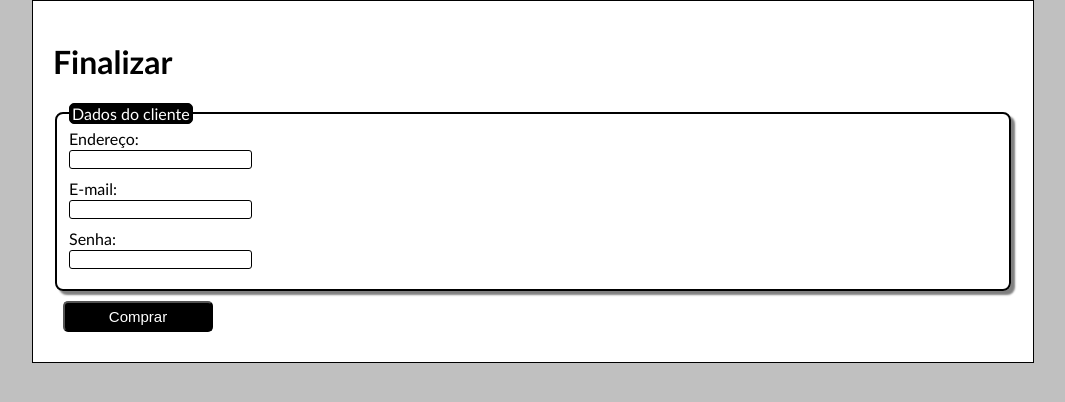
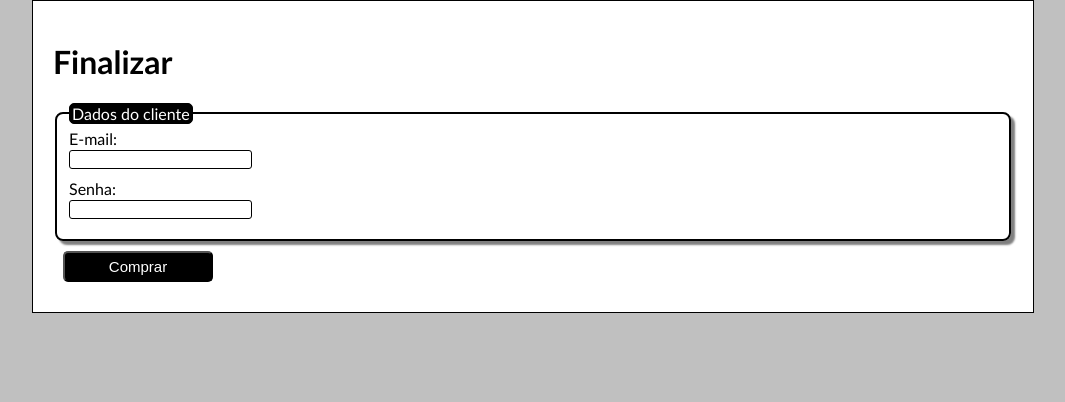
Before and after one commit to lf-oliveira/lojatsi14nova, a PHP site: page /loja/check.php in a window 1280 px wide. Shown: the top 402 px of the page, without its empty margins (107-1172 px from the left). Run offline with PHP 8.4, Linux system fonts and the light colour scheme.

Commit message:
Update check.php

```diff
--- a/check.php
+++ b/check.php
@@ -15,10 +15,6 @@
 				<fieldset>
 					<legend>Dados do cliente</legend>
 					<div class="form-group">
-						<label for="nome">Endereço:</label>
-						<input type="text">
-					</div>
-					<div class="form-group">
 						<label for="email">E-mail:</label>
 						<input type="text" name="email" id="email">
 					</div>
```
